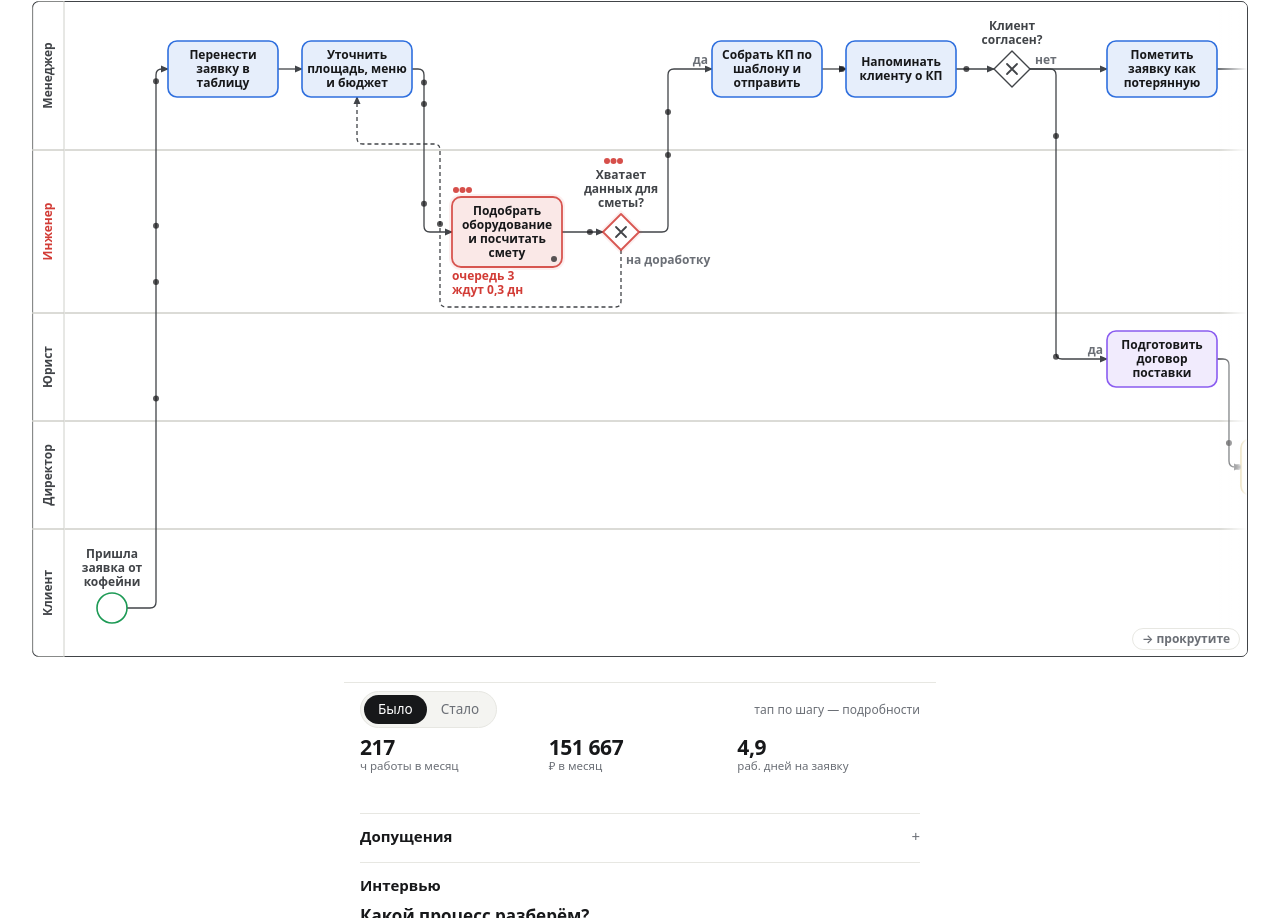
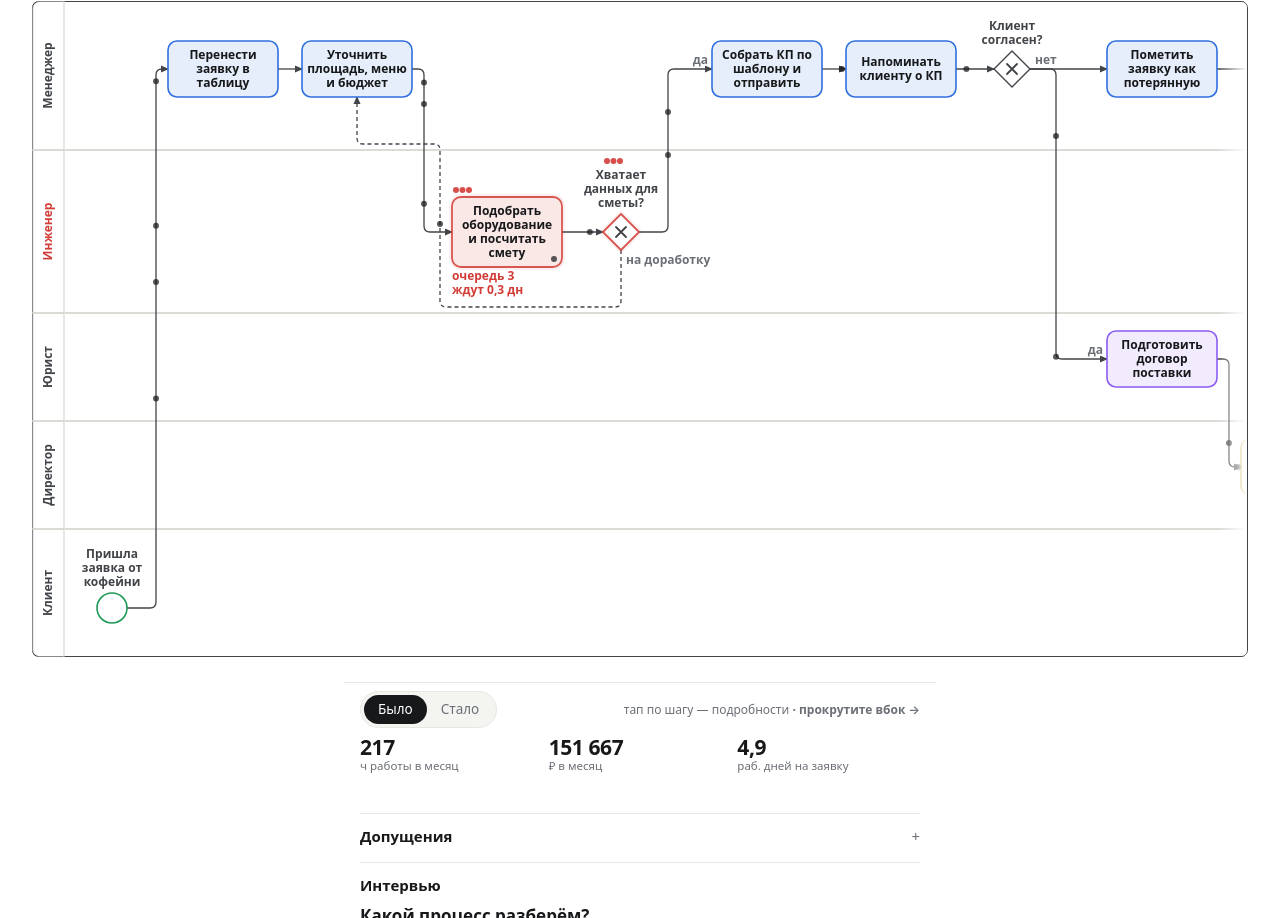
Before and after one commit to tavriq/demo-process, a website with bundled scripts: page web/dev.html in a window 1280 px wide. Shown: the part 382-1300 px from the top of the page. Built offline with nearby package versions, Linux system fonts and the light colour scheme.

Commit message:
Подсказка прокрутки пула — в строке под схемой рядом с «тап по шагу», у правого края узкое затемнение: поверх схемы ничего не лежит

```diff
--- a/web/process.css
+++ b/web/process.css
@@ -134,19 +134,14 @@
   .pr-wide .pr-box { fill: color-mix(in srgb, var(--c) var(--pr-tint), var(--bg)); }
   .pr-wide .pr-hot .pr-box { fill: color-mix(in srgb, var(--red) var(--pr-tint), var(--bg)); }
 }
-/* пул шире блока: у правого края — узкое затемнение под фон (::before) и плашка «→ прокрутите» в нижнем углу (::after),
-   в отступе нижней дорожки: крайние шаги не закрыты; докрутили до конца (.pr-fin) — гаснут */
+/* пул шире блока: у правого края — узкое затемнение под фон, «прокрутите вбок →» — в строке под пулом (.pr-scroll):
+   схему подсказка не закрывает; докрутили до конца (.pr-fin, .pr-sx-end) — гаснут */
 .pr-wide .pr-stage::before {
   content: ""; grid-area: 1 / 1; justify-self: end; position: sticky; right: 1px; z-index: 2; pointer-events: none;
   width: 28px; background: linear-gradient(to right, transparent, var(--bg)); transition: opacity .3s, visibility .3s;
   margin: 1px 0; border-radius: 0 6px 6px 0; /* внутри рамки пула: обводка блока остаётся видна */
 }
-.pr-wide .pr-stage::after {
-  content: "→ прокрутите"; grid-area: 1 / 1; justify-self: end; align-self: end; position: sticky; right: 8px; z-index: 2; pointer-events: none;
-  margin-bottom: 7px; padding: 3px 9px; border: 1px solid var(--line); border-radius: 999px; background: var(--bg);
-  font-size: 12px; line-height: 1.2; font-weight: 600; color: var(--muted); transition: opacity .3s, visibility .3s;
-}
-.pr-wide.pr-fin .pr-stage::before, .pr-wide.pr-fin .pr-stage::after { opacity: 0; visibility: hidden; }
+.pr-wide.pr-fin .pr-stage::before { opacity: 0; visibility: hidden; }
 .pr-lane.pr-hot .pr-lt { fill: var(--red); }
 
 /* счётчики */
@@ -162,6 +157,9 @@
 .pr-seg button[aria-pressed="true"] { background: var(--ink); color: var(--bg); }
 .pr-seg button:disabled { opacity: .4; cursor: default; }
 .pr-hint { font-size: 12px; color: var(--muted); text-align: right; }
+.pr-scroll { display: none; font-weight: 600; transition: opacity .3s; }
+.pr-sx .pr-scroll { display: inline; }
+.pr-sx.pr-sx-end .pr-scroll { opacity: 0; }
 .pr-stats { display: grid; grid-template-columns: repeat(3, 1fr); gap: 6px; margin-top: 8px; }
 .pr-stat { min-width: 0; }
 .pr-num { font-size: 21px; font-weight: 680; letter-spacing: -.02em; font-variant-numeric: tabular-nums; line-height: 1.1; white-space: nowrap; }
--- a/web/process.js
+++ b/web/process.js
@@ -102,8 +102,13 @@ function mount(root, opts) {
   // заголовки дорожек — закреплены слева (sticky)
   const hd = s('svg', { class: 'pr-hd', 'aria-hidden': 'true' });
   const wrap = h('div', { class: 'pr-wrap' }, [msg, h('div', { class: 'pr-stage' }, [hd, svg])]);
-  // у конца пула подсказка прокрутки гаснет
-  const fin = () => wrap.classList.toggle('pr-fin', wrap.scrollLeft + wrap.clientWidth >= wrap.scrollWidth - 2);
+  // у конца пула подсказка прокрутки гаснет: затемнение края (.pr-fin) и «прокрутите вбок →» в строке под пулом (.pr-sx)
+  const fin = () => {
+    const end = wrap.scrollLeft + wrap.clientWidth >= wrap.scrollWidth - 2;
+    wrap.classList.toggle('pr-fin', end);
+    bar.classList.toggle('pr-sx', wrap.classList.contains('pr-wide'));
+    bar.classList.toggle('pr-sx-end', end);
+  };
   wrap.addEventListener('scroll', fin);
   const dl0 = h('p', { class: 'pr-dl', 'aria-hidden': 'true' }, [h('i'), 'заявка в пути ·', h('i', { class: 'pr-q' }), 'ждёт у шага']);
   const nw = () => Math.round(Math.max(300, Math.min(520, wrap.clientWidth || 360)));
@@ -118,7 +123,7 @@ function mount(root, opts) {
     stat[k] = { num: h('div', { class: 'pr-num', text: '—' }), diff: h('div', { class: 'pr-diff' }), val: null, raf: 0 };
     return h('div', { class: 'pr-stat' }, [stat[k].num, h('div', { class: 'pr-unit', text: u }), stat[k].diff]);
   }));
-  const bar = h('div', { class: 'pr-bar' }, [h('div', { class: 'pr-row' }, [seg, h('span', { class: 'pr-hint', text: 'тап по шагу — подробности' })]), stats]);
+  const bar = h('div', { class: 'pr-bar' }, [h('div', { class: 'pr-row' }, [seg, h('span', { class: 'pr-hint' }, ['тап по шагу — подробности', h('span', { class: 'pr-scroll', text: ' · прокрутите вбок →' })])]), stats]);
   const sum = h('p', { class: 'pr-sum', hidden: true });
 
   const asmBox = h('div', { class: 'pr-fields' });
```
Also changed, not shown: web/lanes.test.js (+24 -18 lines), web/shots/pool-cover-1440-dark-after.png, web/shots/pool-cover-1440-light-after.png.
